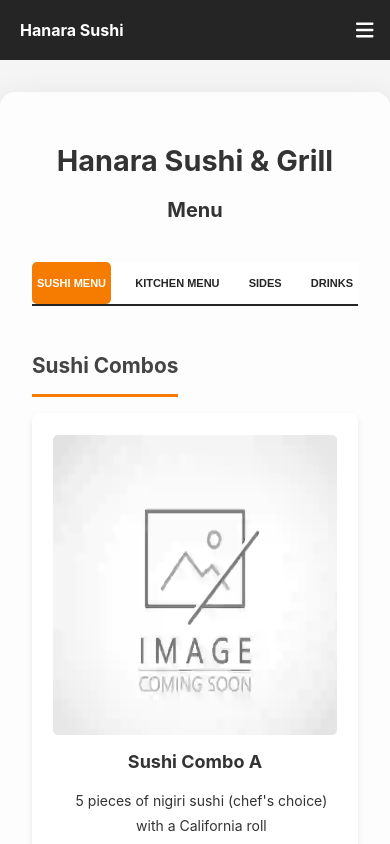
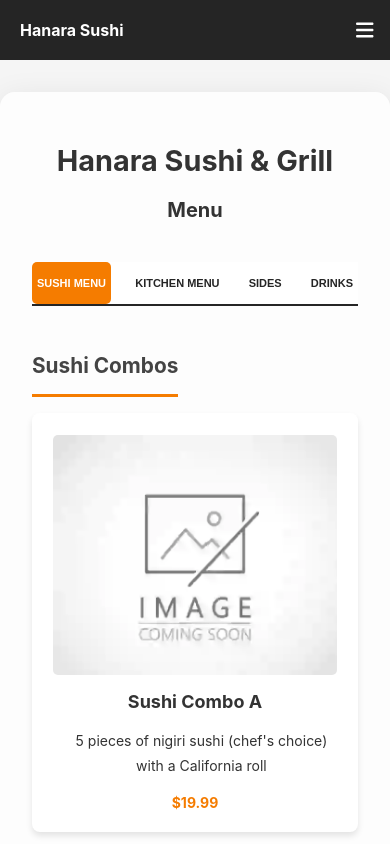
Before and after one commit to JunLee8108/hanara-sushi, a React (Create React App) app: page /menu in a window 390 px wide. Shown: the top 844 px of the page. Built offline with nearby package versions, Linux system fonts and the light colour scheme.

Commit message:
img resized

```diff
--- a/src/pages/menu/Menu.css
+++ b/src/pages/menu/Menu.css
@@ -68,6 +68,7 @@
 .menu-section {
   margin-bottom: 3rem;
   transition: 0.3s all ease;
+  /* background-color: red; */
 }
 
 .menu-subtitle {
@@ -224,6 +225,13 @@
     display: unset;
   }
 
+  .menu-img-container {
+    /* background-color: red; */
+    width: 100%;
+    height: 240px;
+    border-radius: 5px;
+  }
+
   .menu-button {
     font-size: 11px;
     padding: 5px;
```
